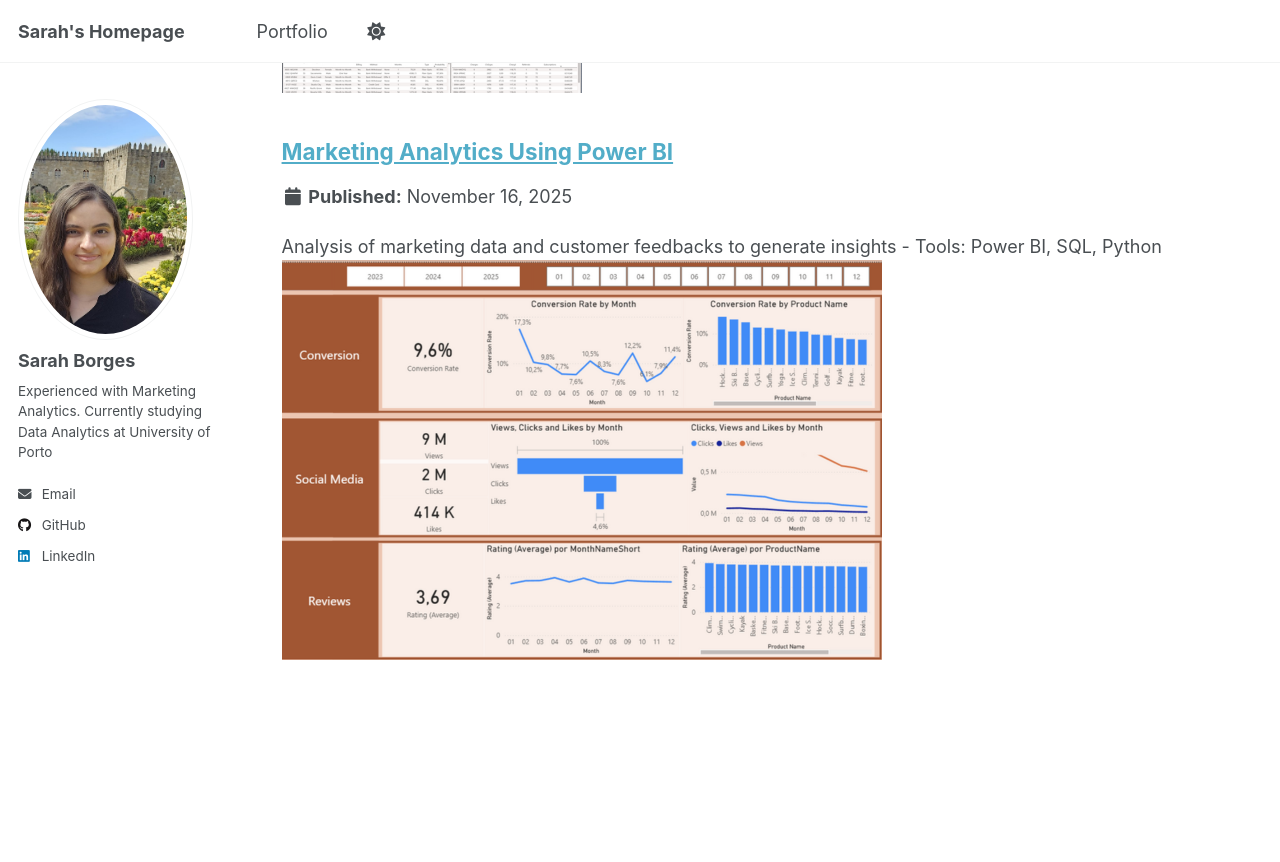
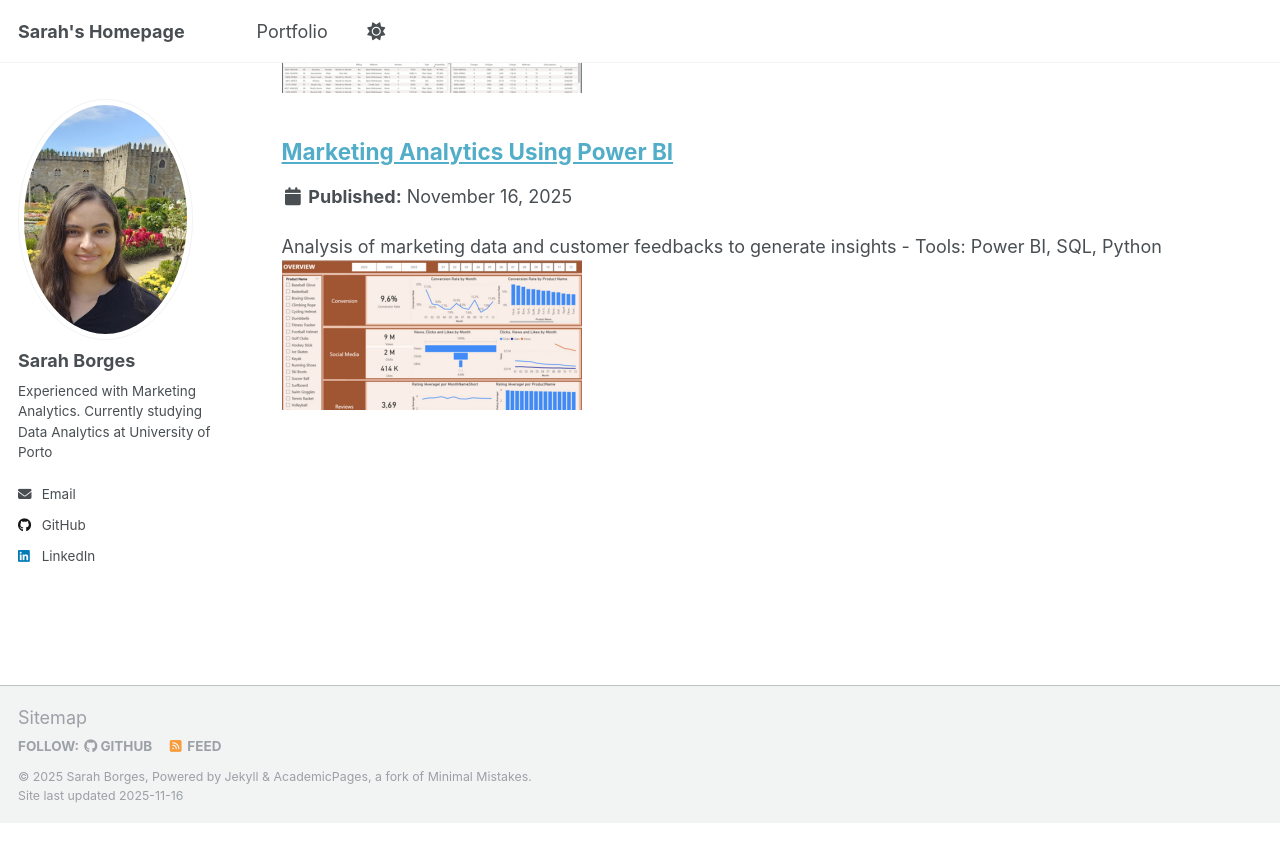
Before and after one commit to sarah-borges-data/sarah-borges-data.github.io, a Jekyll site: the page built from _pages/portfolio.html, in a window 1280 px wide and 900 px high, scrolled down 379 px. Shown: the top 862 px of the window. Built offline with Jekyll 4.4.1, drawn with Linux system fonts in a browser that asks for light colours; a script that is not in the unit is left out; after the commit the page ends 1202 px from its top, so only the background shows below that.

Commit message:
Update marketing-analytics.html

```diff
--- a/_portfolio/marketing-analytics.html
+++ b/_portfolio/marketing-analytics.html
@@ -1,6 +1,6 @@
 ---
 title: "Marketing Analytics Using Power BI"
-excerpt: "Analysis of marketing data and customer feedbacks to generate insights - Tools: Power BI, SQL, Python <br/><img src=' /images/marketinganalytics.png'>"
+excerpt: "Analysis of marketing data and customer feedbacks to generate insights - Tools: Power BI, SQL, Python <br/><img src=' /images/Design sem nome (7).png'>"
 collection: portfolio
 ---
 
```
